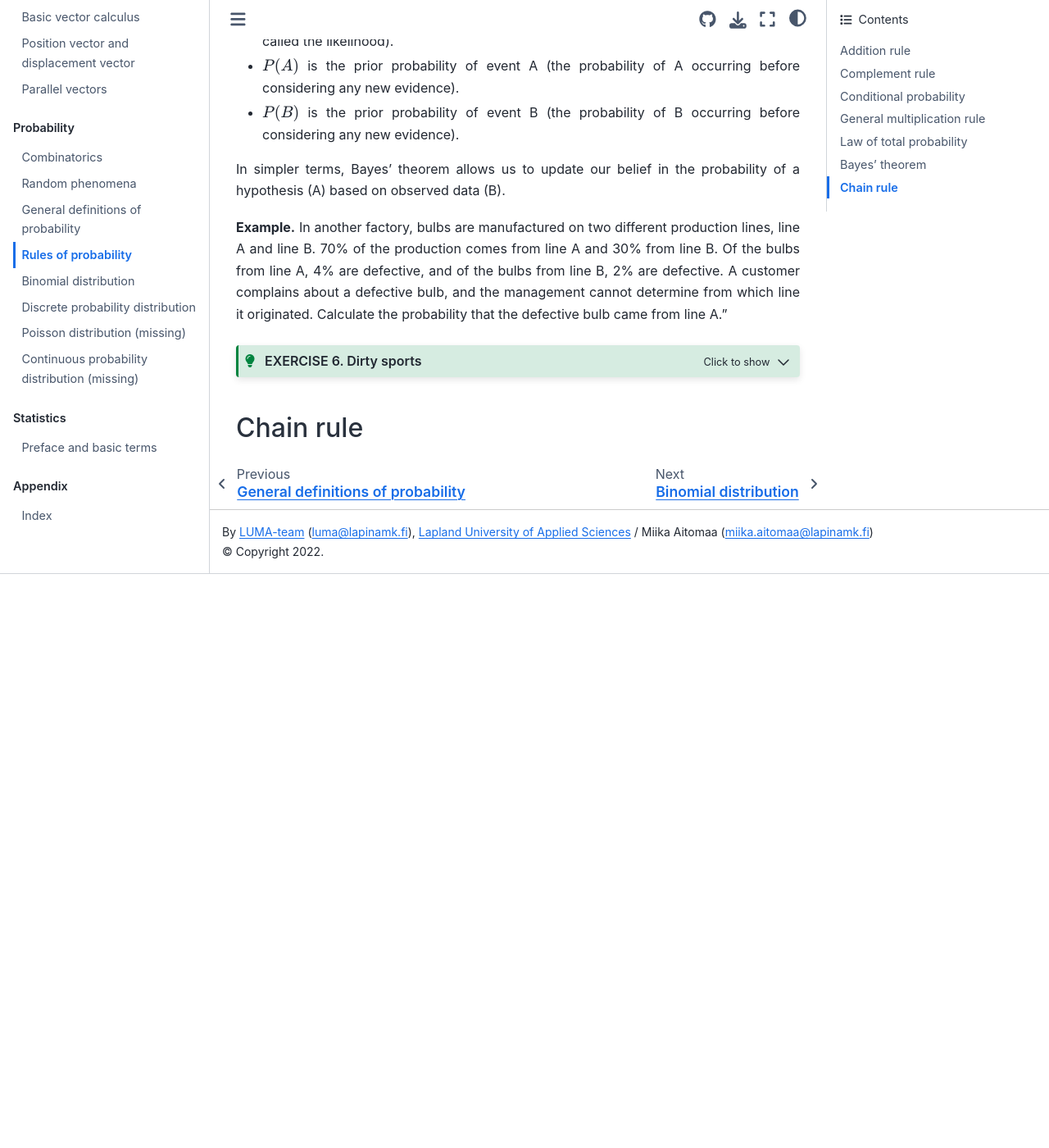
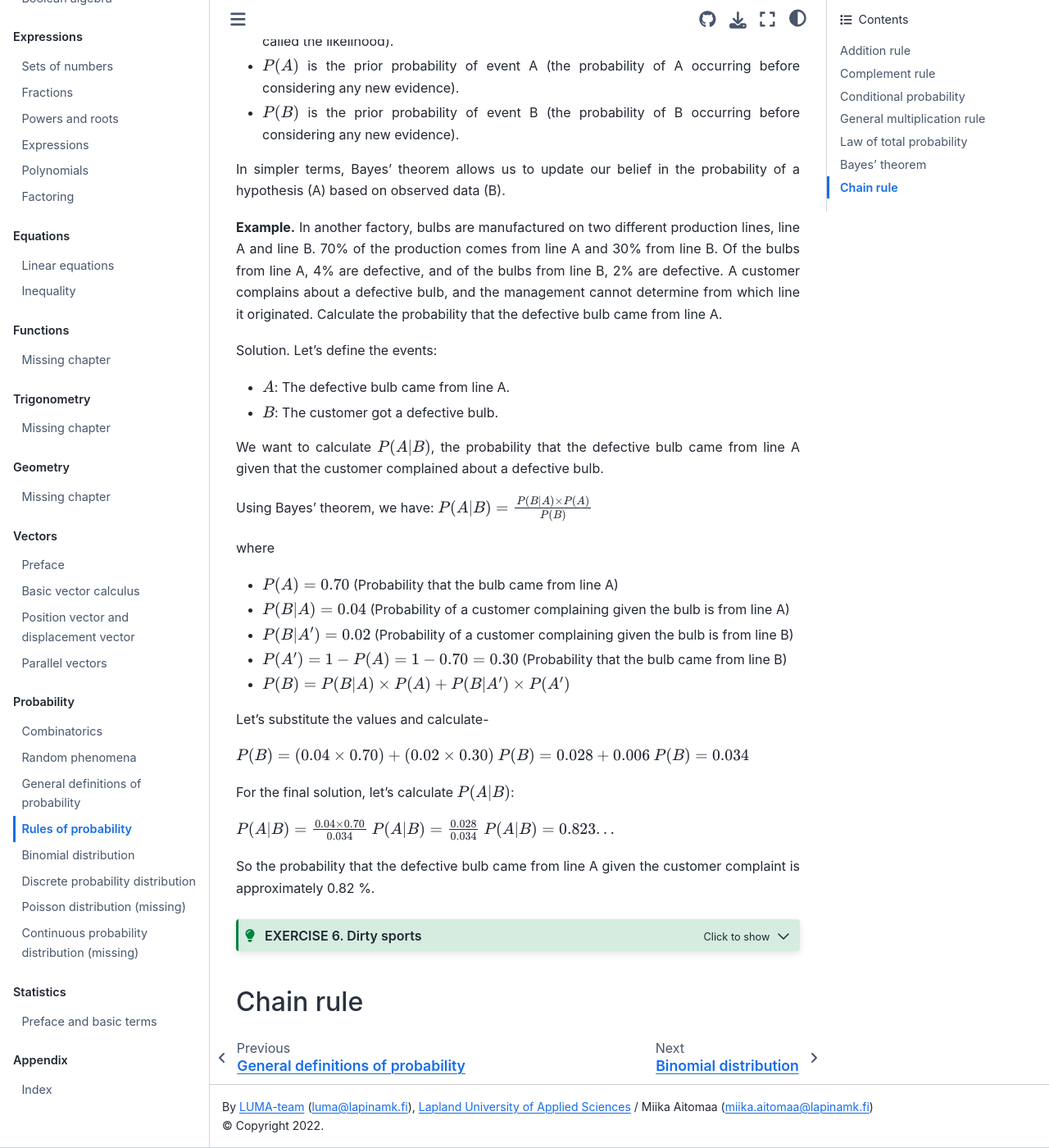
Before and after one commit to luma-lapinamk/miika-math, a Jupyter Book: the page built from notebooks/rules_of_probability.md, in a window 1280 px wide and 1400 px high, scrolled down 6514 px. Shown: the whole window at 82% size. Built offline with Jupyter Book 1.0.4 settings and Sphinx 7.4.7 and the Sphinx Book theme 1.1.4, drawn with Linux system fonts in a browser that asks for light colours; before the commit the page ends 7214 px from its top, so only the background shows below that.

Commit message:
Updated content

```diff
--- a/notebooks/rules_of_probability.md
+++ b/notebooks/rules_of_probability.md
@@ -173,7 +173,37 @@ where
 
 In simpler terms, Bayes' theorem allows us to update our belief in the probability of a hypothesis (A) based on observed data (B).
 
-**Example.** In another factory, bulbs are manufactured on two different production lines, line A and line B. 70% of the production comes from line A and 30% from line B. Of the bulbs from line A, 4% are defective, and of the bulbs from line B, 2% are defective. A customer complains about a defective bulb, and the management cannot determine from which line it originated. Calculate the probability that the defective bulb came from line A."
+**Example.** In another factory, bulbs are manufactured on two different production lines, line A and line B. 70% of the production comes from line A and 30% from line B. Of the bulbs from line A, 4% are defective, and of the bulbs from line B, 2% are defective. A customer complains about a defective bulb, and the management cannot determine from which line it originated. Calculate the probability that the defective bulb came from line A.
+
+Solution. Let's define the events:
+- $A$: The defective bulb came from line A.
+- $B$: The customer got a defective bulb.
+
+We want to calculate $P(A|B)$, the probability that the defective bulb came from line A given that the customer complained about a defective bulb.
+
+Using Bayes' theorem, we have:
+$P(A|B) = \frac{P(B|A) \times P(A)}{P(B)}$
+
+where
+- $P(A) = 0.70$ (Probability that the bulb came from line A)
+- $P(B|A) = 0.04$ (Probability of a customer complaining given the bulb is from line A)
+- $P(B|A') = 0.02$ (Probability of a customer complaining given the bulb is from line B)
+- $P(A') = 1 - P(A) = 1 - 0.70 = 0.30$ (Probability that the bulb came from line B)
+- $P(B) = P(B|A) \times P(A) + P(B|A') \times P(A')$
+
+Let's substitute the values and calculate-
+
+$P(B) = (0.04 \times 0.70) + (0.02 \times 0.30)$
+$P(B) = 0.028 + 0.006$
+$P(B) = 0.034$
+
+For the final solution, let's calculate $P(A|B)$:
+
+$P(A|B) = \frac{0.04 \times 0.70}{0.034}$
+$P(A|B) = \frac{0.028}{0.034}$
+$P(A|B) = 0.823...$
+
+So the probability that the defective bulb came from line A given the customer complaint is approximately 0.82 %.
 
 :::{admonition} EXERCISE 6. Dirty sports
 :class: tip, dropdown
```
Also changed, not shown: notebooks/intro.md (+6 -1 lines).
